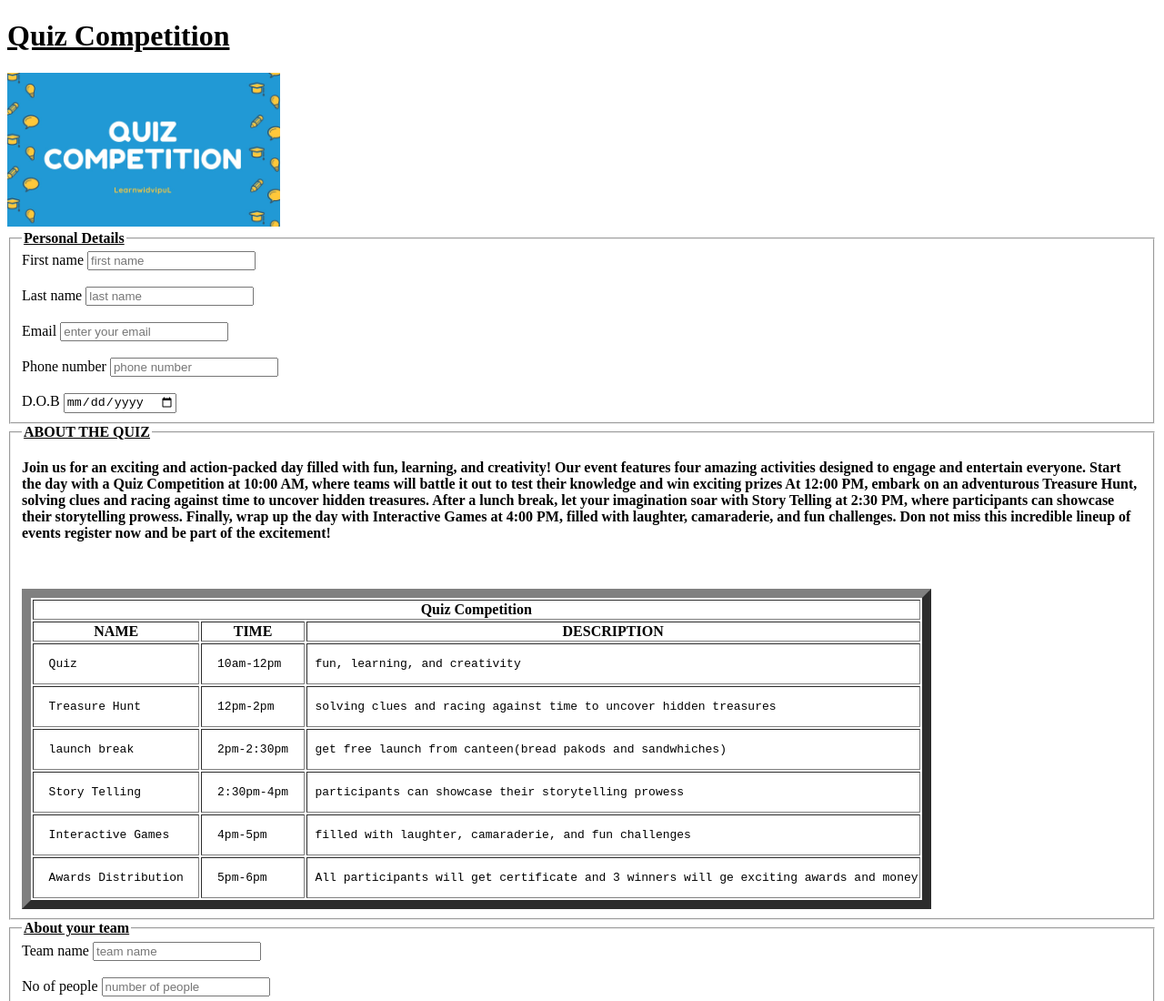
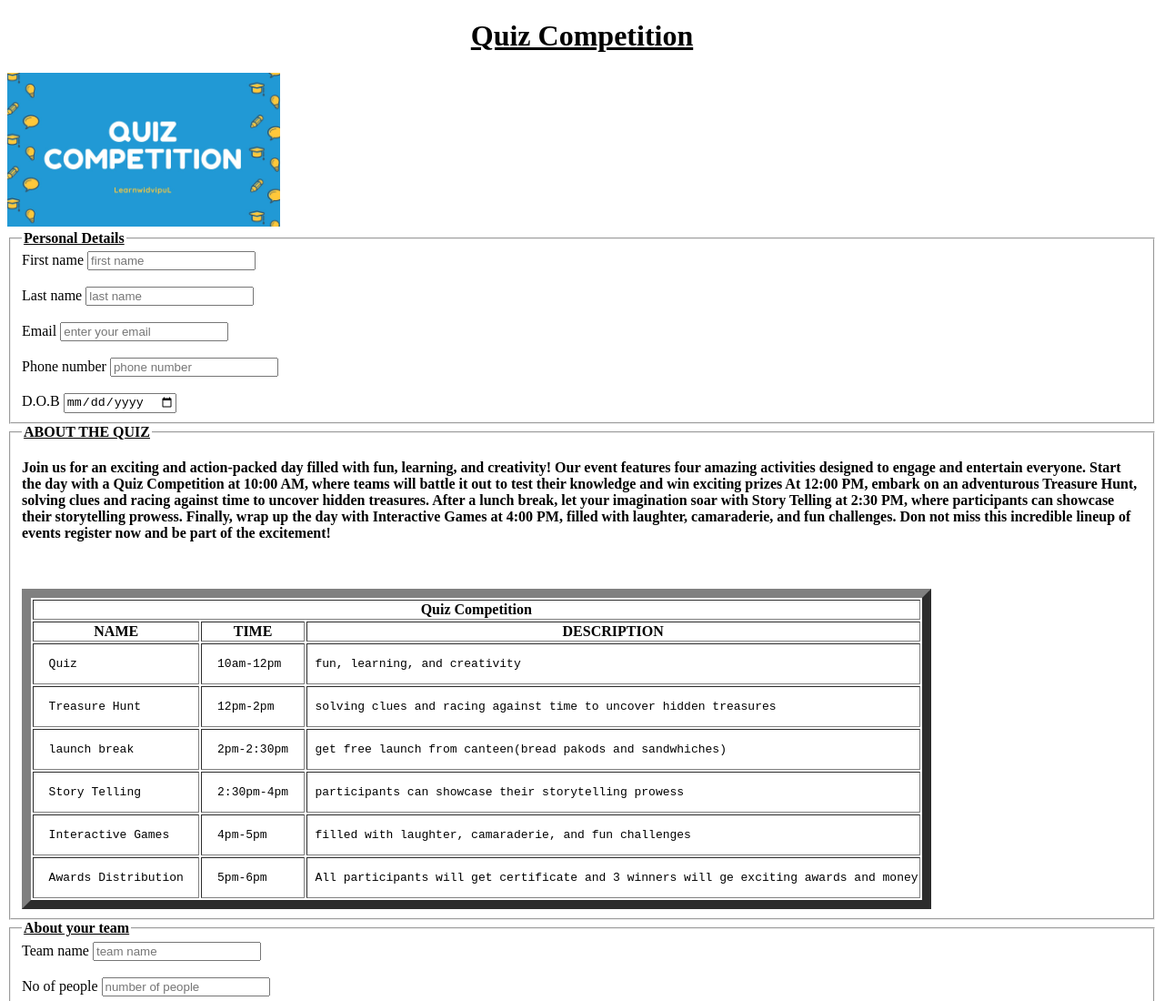
Before and after one commit to sourav-xe/Mern-stack, a plain HTML site: page form.html in a window 1280 px wide. Shown: the top 1100 px of the page at 91% size. Drawn offline with Linux system fonts and the light colour scheme.

Commit message:
center kia

```diff
--- a/form.html
+++ b/form.html
@@ -10,9 +10,9 @@
 
     <!-- personal deatails -->
 
-    <h1>
+   <center> <h1>
         <b><u>Quiz Competition</u></b>
-    </h1>
+    </h1></center>
         <img src="quiz.jpg" width="300" alt="Quiz">
     <fieldset>
             <legend><u><b>Personal Details</b></u></legend>
```
